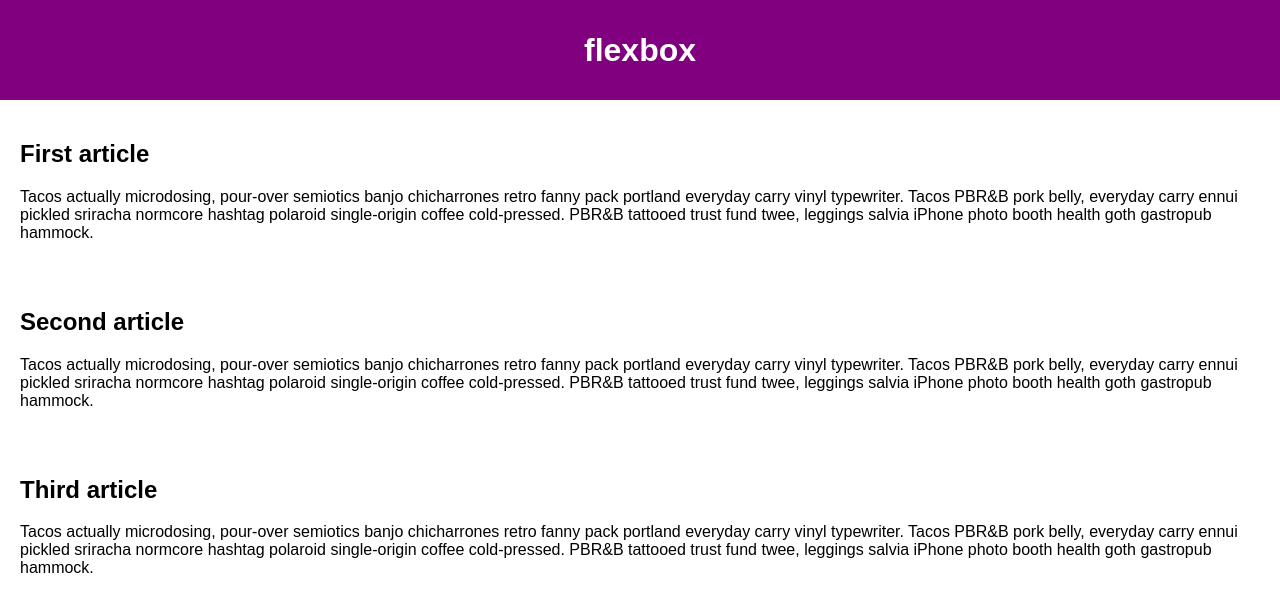
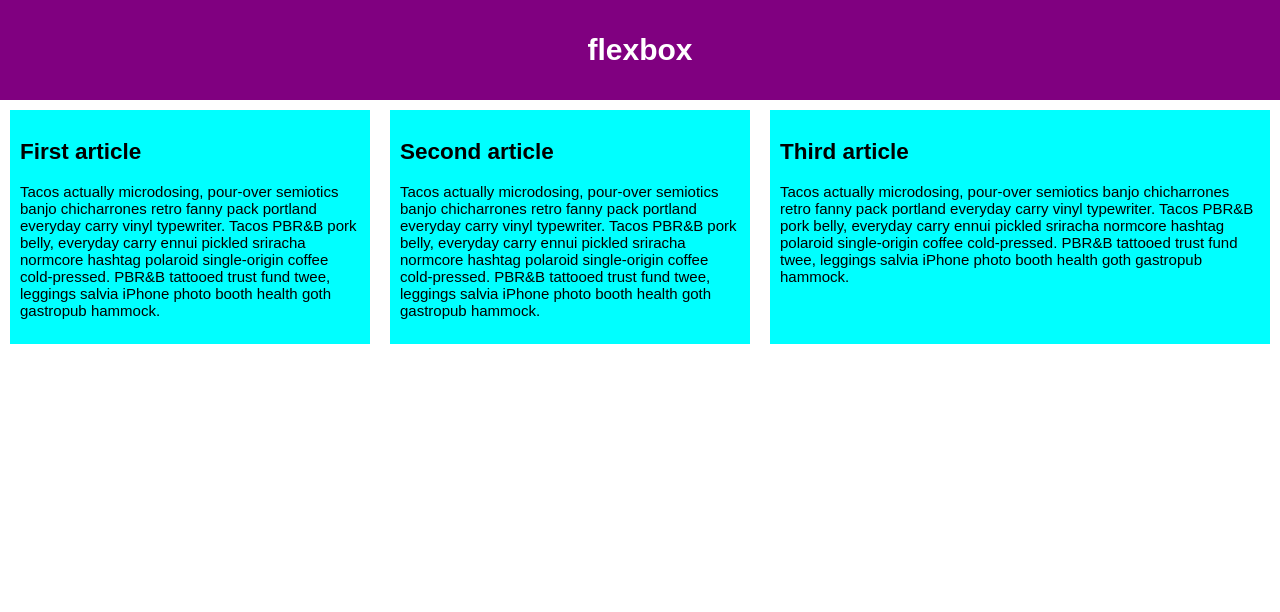
Before and after one commit to duangfei/man_learning, a plain HTML site: page infobox/flexbox.html in a window 1280 px wide. Drawn offline with Linux system fonts and the light colour scheme.

Commit message:
first commit

```diff
--- a/infobox/flexbox.css
+++ b/infobox/flexbox.css
@@ -1,23 +1,36 @@
 html{
   font-family: sans-serif;
+  font-size: 62.5%;
 }
 body{
+  font-size: 1.5rem;
   margin: 0;
 }
 header{
   background-color: purple;
-  height: 100px;
+  height: 10rem;
 }
+
+section{
+  display: flex;
+  /* flex-direction: column; */
+  flex-flow:row wrap;
+}
+
 
 h1{
   text-align: center;
   color: white;
-  line-height: 100px;
+  line-height: 10rem;
   margin: 0;
 }
 
 article{
-  padding: 10px;
-  margin: 10px;
-  back
+  padding: 1rem;
+  margin: 1rem;
+  background: aqua;
+  flex: 1 200px;
 }
+article:nth-of-type(3){
+  flex: 2 200px;
+}
```
Also changed, not shown: js/js-001/but-index.html (added, +29 -0 lines), js/js-001/but-index.js (added, +8 -0 lines).
